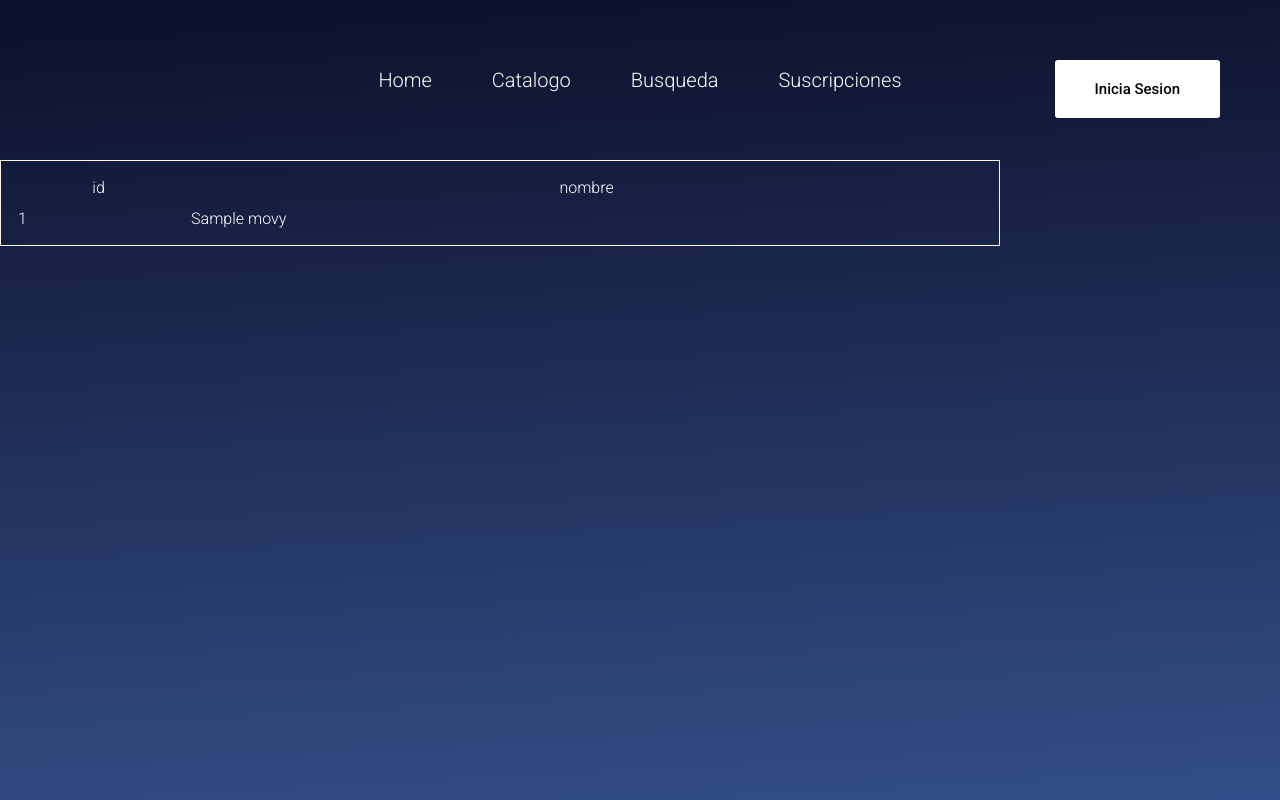
After one commit to AlexChavezz/phpmovies-site, a PHP site: template app/views/catalog.view.php in a window 1280 px wide. The commit adds this page. Run offline with PHP 8.4, Linux system fonts and the light colour scheme; the template is opened without the code that fills it: most values are stand-ins (such as "Sample title", 1, 10 or a date in 2020); a stand-in replaces the project's code that opens the database connection.

Commit message:
first-steps to convert-everything-to-MVC

```diff
--- /dev/null
+++ b/app/views/catalog.view.php
@@ -0,0 +1,55 @@
+<!DOCTYPE html>
+<html lang="en">
+<head>
+    <meta charset="UTF-8"/>
+    <meta http-equiv="X-UA-Compatible" content="IE=edge"/>
+    <meta name="viewport" content="width=device-width, initial-scale=1.0"/>
+    <link rel="stylesheet" href="./catalog.css"/>
+    <!-- GOOGLE FONT -->
+    <link rel="preconnect" href="https://fonts.googleapis.com" />
+    <link rel="preconnect" href="https://fonts.gstatic.com" crossorigin />
+    <link href="https://fonts.googleapis.com/css2?family=Roboto:wght@100;300;500&display=swap" rel="stylesheet" />
+    <title>Meflix | catalogo</title>
+</head>
+<body>
+    <main>
+        <header>
+            <nav>
+                <a href="../../">
+                    Home
+                </a>
+                <a href="#">
+                    Catalogo
+                </a>
+                <a href="./filter">
+                    Busqueda
+                </a>
+                <a href="#">
+                    Suscripciones
+                </a>
+            </nav>
+            <button class="header-sesion">
+                Inicia Sesion
+            </button>
+        </header>
+
+        <table>
+        <thead>
+            <tr>
+                <th>id</th>
+                <th>nombre</th>
+            </tr>
+        </thead>
+        <tbody>
+            <?php foreach($movies as $movie): ?>
+                <tr>
+                    <td><?php echo $movie['pelicula_id']; ?></td>
+                    <td><?php echo $movie['nombre']; ?></td>
+                </tr>
+            <?php endforeach; ?>
+        </tbody>
+    </table>
+
+    </main>
+</body>
+</html>
--- /dev/null
+++ b/catalog/index.php
@@ -0,0 +1,3 @@
+<?php
+    require_once('../app/controllers/catalog.controller.php');
+?>
--- a/index.php
+++ b/index.php
@@ -20,7 +20,7 @@
                 <a href="./">
                     Home
                 </a>
-                <a href="./app/views/catalog">
+                <a href="./catalog">
                     Catalogo
                 </a>
                 <a href="./app/views/filter">
```
Also changed, not shown: app/controllers/Catalog.controller.php (+4 -8 lines), app/models/DB.model.php (renamed from app/models/Db.php, +7 -3 lines), app/models/catalog.model.php (added, +15 -0 lines).
